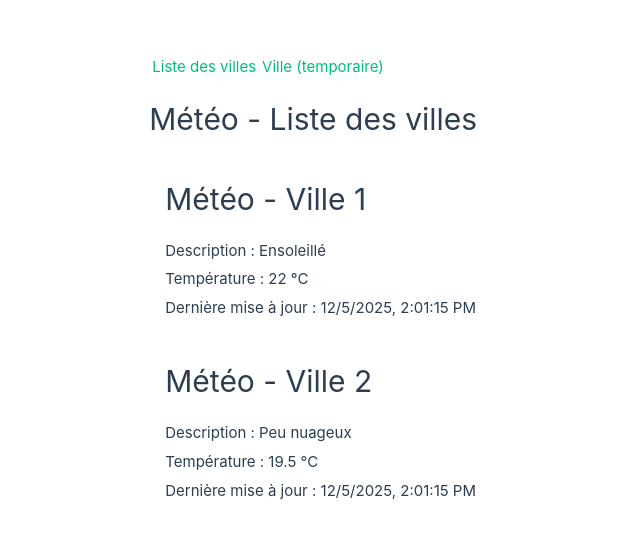
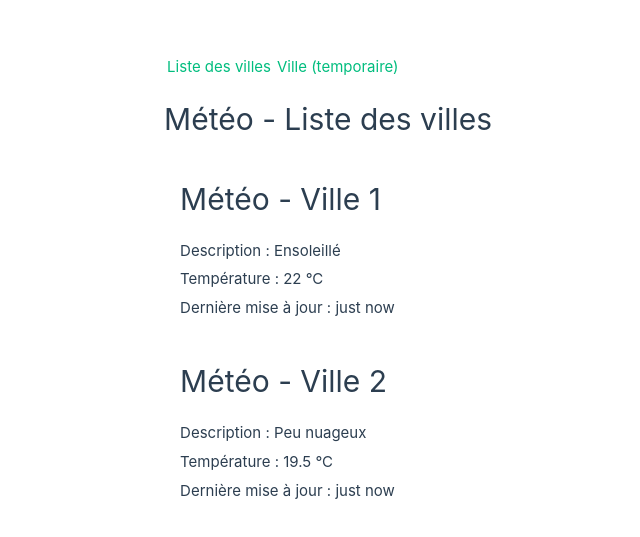
Before and after one commit to sandrine-bd/vue-meteo, a Vue app: page /villes in a window 1280 px wide. Shown: the part 111-648 px from the top of the page, without its empty margins (148-788 px from the left). Built offline with nearby package versions, Linux system fonts and the light colour scheme.

Commit message:
Mise en forme des dates

```diff
--- a/package.json
+++ b/package.json
@@ -12,6 +12,7 @@
     "preview": "vite preview"
   },
   "dependencies": {
+    "timeago.js": "^4.0.2",
     "vue": "^3.5.25",
     "vue-router": "^4.6.3"
   },
--- a/src/components/City.vue
+++ b/src/components/City.vue
@@ -4,12 +4,13 @@
 
         <p><strong>Description : </strong> {{ weather }}</p>
         <p><strong>Température : </strong> {{ temperature }} °C</p>
-        <p><strong>Dernière mise à jour :</strong> {{ updatedAt.toLocaleString() }}</p>
+        <p><strong>Dernière mise à jour :</strong> {{ format(updatedAt) }}</p>
     </div>
 </template>
 
 <script setup>
 import { defineProps } from 'vue'
+import { format } from 'timeago.js'
 
 const props = defineProps({
     name: String,
```
Also changed, not shown: 1 other file (tests, documents, lock files or other folders).
